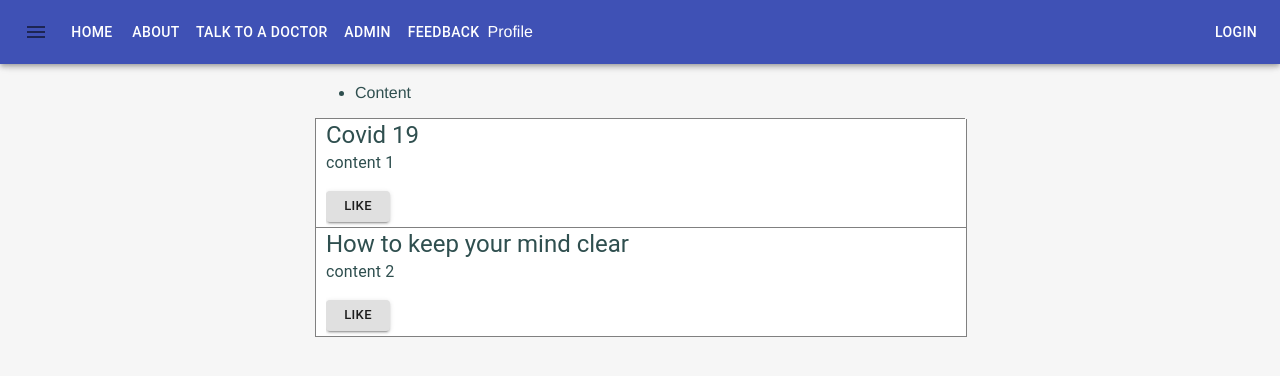
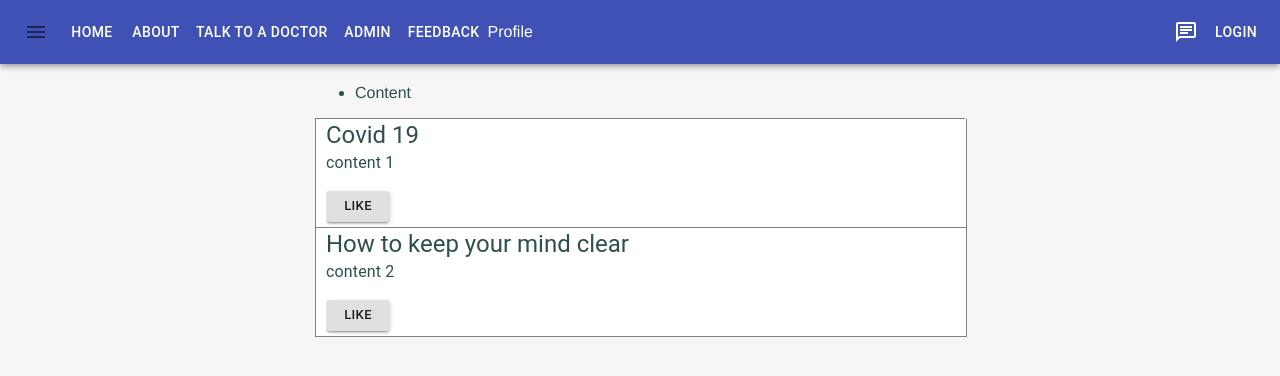
Before and after one commit to serach24/Care-Clinic, a React (Create React App) app: page / in a window 1280 px wide. Shown: the top 376 px of the page. Built offline with nearby package versions, Linux system fonts and the light colour scheme.

Commit message:
Add chat button on Nav bar

```diff
--- a/src/components/ui/NavBar/index.js
+++ b/src/components/ui/NavBar/index.js
@@ -3,14 +3,16 @@ import { Link } from "react-router-dom";
 import AppBar from '@material-ui/core/AppBar';
 import Toolbar from '@material-ui/core/Toolbar';
 import Button from '@material-ui/core/Button';
+import Dialog from "@material-ui/core/Dialog";
 // import Link from '@material-ui/core/Link';
 import IconButton from '@material-ui/core/IconButton';
 import MenuIcon from '@material-ui/icons/Menu';
-
+import ChatOutlinedIcon from '@material-ui/icons/ChatOutlined';
 import Menu from '@material-ui/core/Menu';
 import MenuItem from '@material-ui/core/MenuItem';
+
 import Profile from './../../../pages/Profile';
-
+import Chat from "./../../../components/Chat";
 import "./styles.css";
 import { Drawer } from '@material-ui/core';
 
@@ -54,7 +56,8 @@ function DropMenu() {
 class NavBar extends React.Component {
 
     state = {
-      open:false
+      open:false,
+      chatOpen:false
     }
 
     handleClick = () => {
@@ -71,6 +74,17 @@ class NavBar extends React.Component {
         }
     };
 
+    openChat = () => {
+      this.setState({
+        chatOpen: true
+      })
+    }
+
+    closeChat = () => {
+      this.setState({
+        chatOpen: false
+      })
+    }
 
     render () {
         const { navbar_root } = this.props;
@@ -103,6 +117,10 @@ class NavBar extends React.Component {
                                 className="TalkButton" >Admin</Button>
                         <Button component={ Link } to={"/feedback"} color="inherit"
                                 className="TalkButton" >FeedBack</Button>
+                        <ChatOutlinedIcon className="chat-button" onClick={this.openChat}/>
+                        <Dialog open={this.state.chatOpen} onClose={this.closeChat}>
+                          <Chat/>
+                        </Dialog>
                         <Button component={ Link } to={"/login"} color="inherit"
                                 className="loginButton" >Login</Button>
                         <div className="ProfileButton"> Profile </div>
--- a/src/components/ui/NavBar/styles.css
+++ b/src/components/ui/NavBar/styles.css
@@ -20,6 +20,13 @@
     margin-right: 12px;
 }
 
+.chat-button{
+    position: absolute;
+    right:70px;
+    margin-right: 12px;
+    cursor: pointer;
+}
+
 .drawer {
 
 }
```
